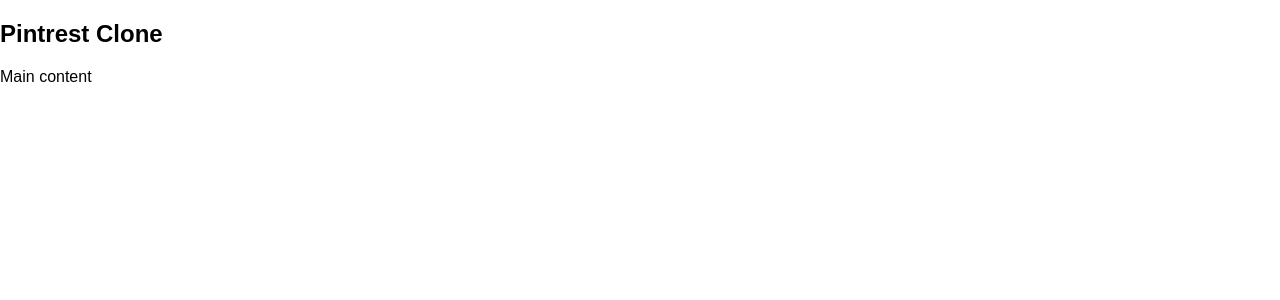
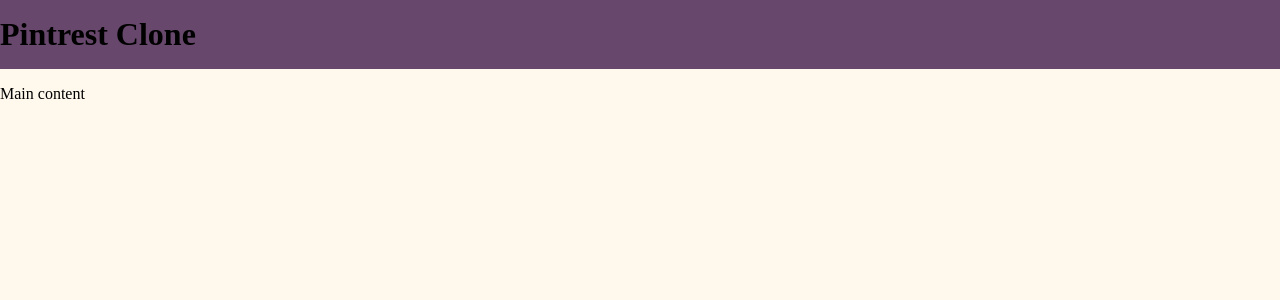
Before and after one commit to Sakeran/picture-app, a React (Create React App) app: page / in a window 1280 px wide. Shown: the top 300 px of the page. Built offline with nearby package versions, Linux system fonts and the light colour scheme.

Commit message:
Add Header component

```diff
--- a/package.json
+++ b/package.json
@@ -3,6 +3,7 @@
   "version": "0.1.0",
   "private": true,
   "dependencies": {
+    "normalize.css": "^7.0.0",
     "react": "^15.6.1",
     "react-dom": "^15.6.1"
   },
--- /dev/null
+++ b/src/Components/Header/Header.css
@@ -0,0 +1,9 @@
+.Header {
+  margin: 0;
+  background-color: #67476C;
+}
+
+.Header h1 {
+  margin: 0;
+  padding: 0.5em 0;
+}
--- /dev/null
+++ b/src/Components/Header/Header.js
@@ -0,0 +1,10 @@
+import React from 'react';
+import './Header.css';
+
+const Header = (props) => (
+  <header className="Header">
+    <h1>Pintrest Clone</h1>
+  </header>
+);
+
+export default Header;
--- a/src/Containers/App/App.js
+++ b/src/Containers/App/App.js
@@ -1,13 +1,14 @@
 import React, { Component } from 'react';
+import 'normalize.css';
 import './App.css';
+
+import Header from '../../Components/Header/Header';
 
 class App extends Component {
   render() {
     return (
       <div className="App">
-        <div className="App-header">
-          <h2>Pintrest Clone</h2>
-        </div>
+        <Header />
         <div className="App-main">
           <p>Main content</p>
         </div>
--- a/src/index.css
+++ b/src/index.css
@@ -1,5 +1,5 @@
 body {
   margin: 0;
   padding: 0;
-  font-family: sans-serif;
+  background-color: #FFF8ED;
 }
```
Also changed, not shown: 2 other files (tests, documents, lock files or other folders).
